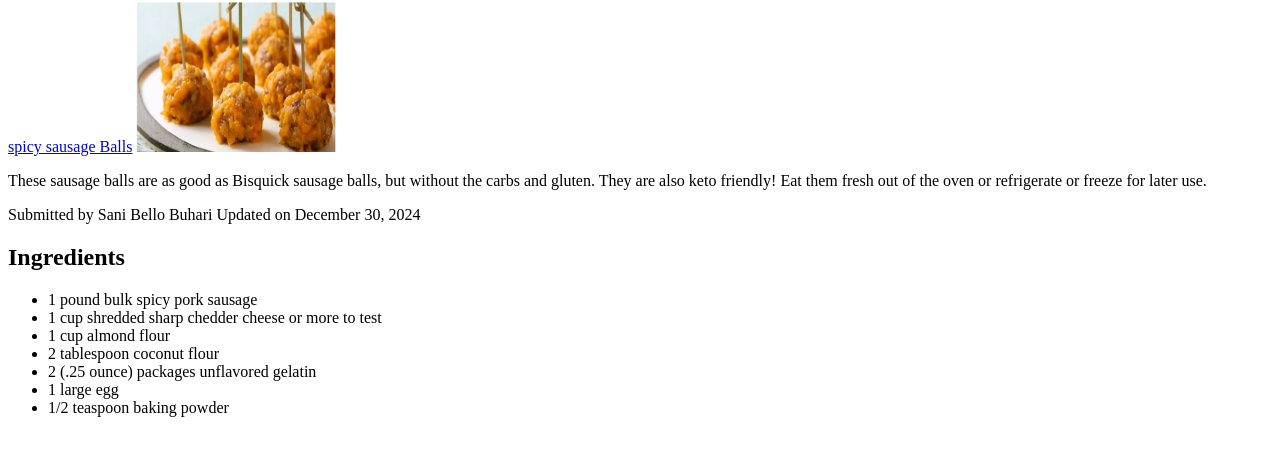
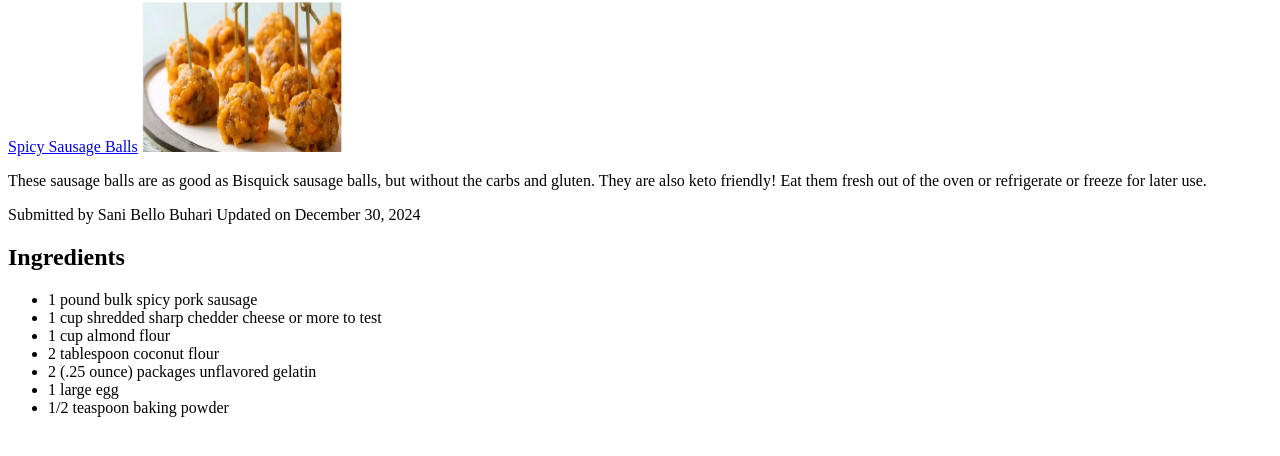
Before and after one commit to Sanbely03/odin-recipes, a plain HTML site: page index.html in a window 1280 px wide. Shown: the part 78-534 px from the top of the page. Drawn offline with Linux system fonts and the light colour scheme.

```diff
--- a/index.html
+++ b/index.html
@@ -7,7 +7,7 @@
 </head>
 <body>
     <h1>Odin Recipes</h1>
-    <a href="recipes/lasagna.html">spicy sausage Balls</a>
+    <a href="recipes/lasagna.html">Spicy Sausage Balls</a>
     <img src="sausage spicy balls01.jpg" height="150px" width="200px" alt="spicy sausage balls">
     <p>These sausage balls are as good as Bisquick sausage balls, but without the carbs and gluten. They are also keto friendly! Eat them fresh out of the oven or refrigerate or freeze for later use.</p>
     <p>Submitted by Sani Bello Buhari  Updated on December 30, 2024</p>
```
